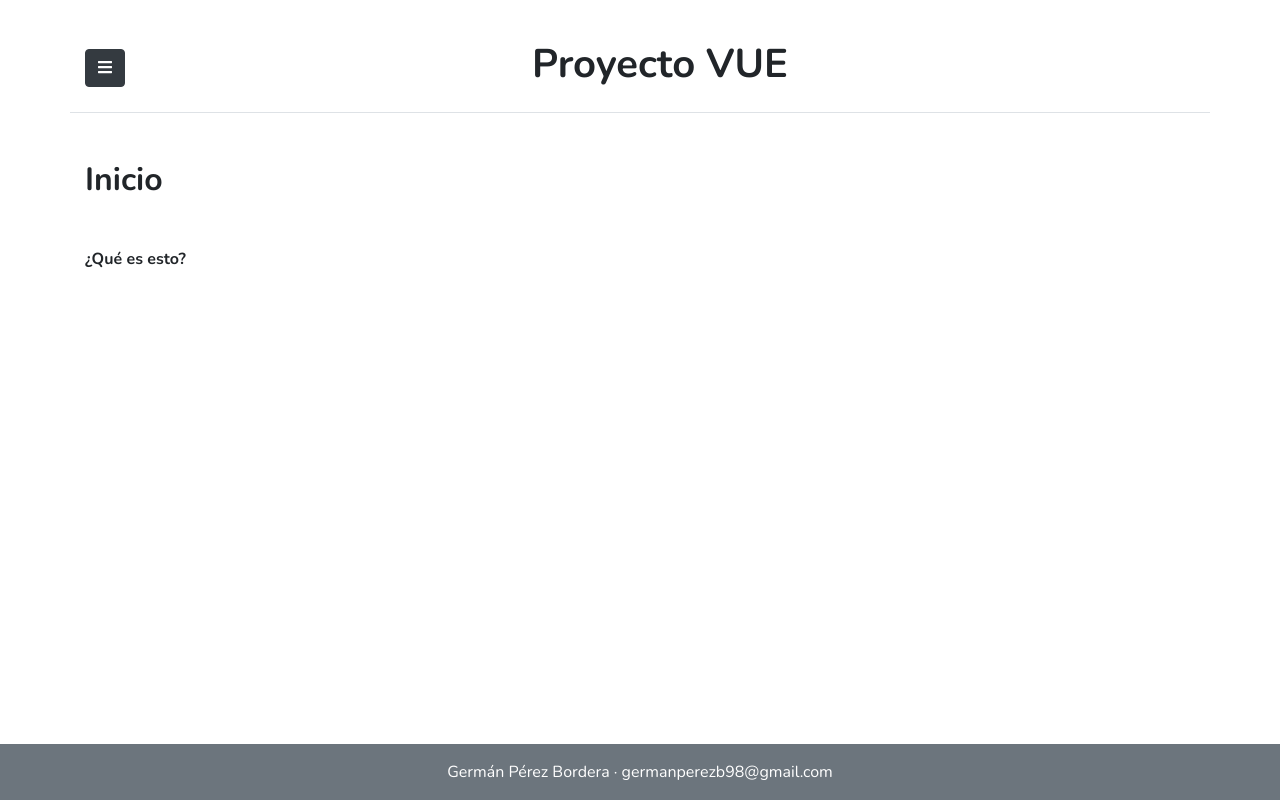
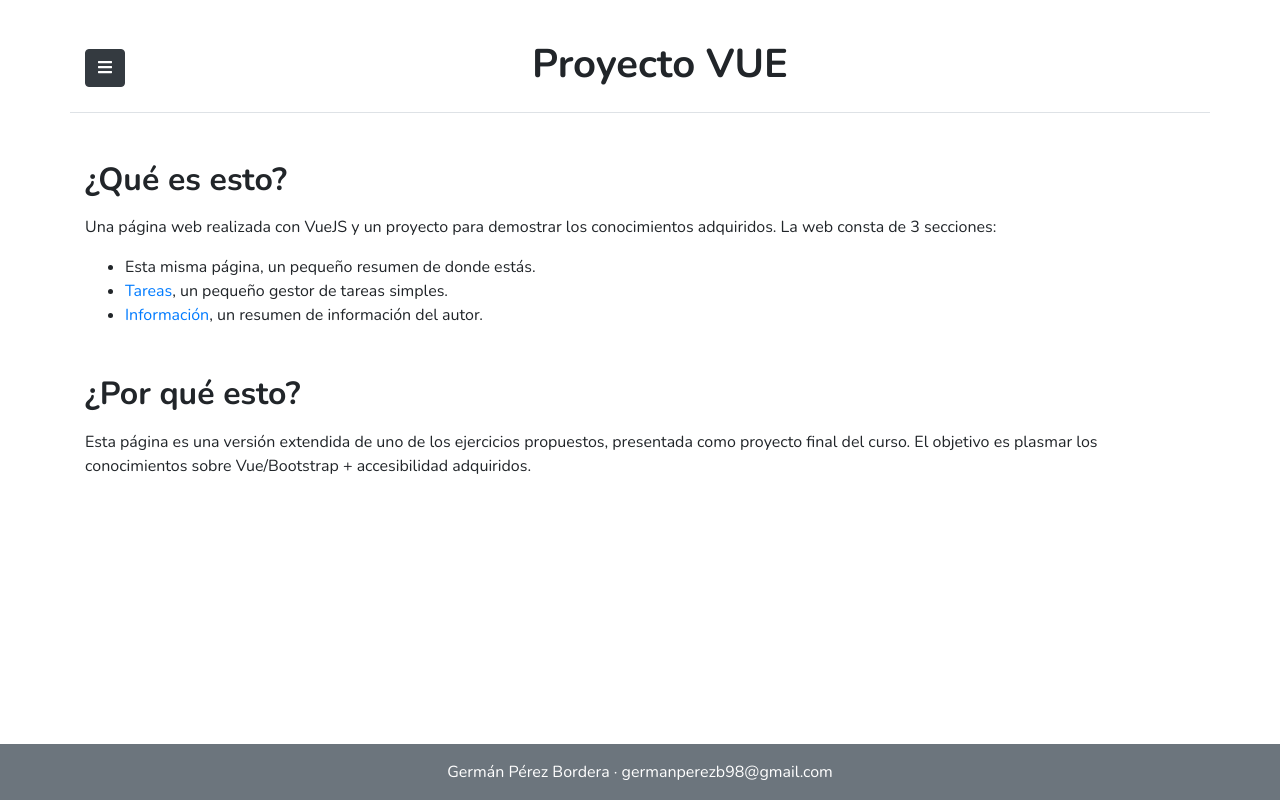
Before and after one commit to ierman1/practica-curso-vue, a Vue app: page / in a window 1280 px wide. Built offline with nearby package versions, Linux system fonts and the light colour scheme.

Commit message:
Cambios en las secciones, las tareas movidas a su propia clase y ahora salen de JSON local

```diff
--- a/package.json
+++ b/package.json
@@ -11,6 +11,7 @@
     "@fortawesome/fontawesome-svg-core": "^1.2.31",
     "@fortawesome/free-solid-svg-icons": "^5.15.0",
     "@fortawesome/vue-fontawesome": "^2.0.0",
+    "axios": "^0.21.1",
     "bootstrap-vue": "^2.17.3",
     "core-js": "^3.6.5",
     "vue": "^2.6.11",
@@ -47,7 +48,9 @@
     "parserOptions": {
       "parser": "babel-eslint"
     },
-    "rules": {}
+    "rules": {
+      "no-unused-vars": "off"
+    }
   },
   "browserslist": [
     "> 1%",
--- /dev/null
+++ b/public/tasks.json
@@ -0,0 +1,6 @@
+[
+	{ "id": 1, "text": "Hacer la compra", "status": "done" },
+	{ "id": 2, "text": "Pasear al perro", "status": "done" },
+	{ "id": 3, "text": "Hacer accesible esta pàgina", "status": "todo" },
+	{ "id": 4, "text": "Ir al gimnasio", "status": "todo" }
+]
--- a/src/App.vue
+++ b/src/App.vue
@@ -59,10 +59,9 @@
         components: {
             Sidebar
         },
-        head: {
-            htmlAttrs: {
-                lang: "es"
-            }
+        mounted() {
+            const html = document.documentElement // returns the html tag
+            html.setAttribute('lang', 'es')
         }
     }
 </script>
--- /dev/null
+++ b/src/classes/TaskData.js
@@ -0,0 +1,14 @@
+import axios from 'axios';
+
+export default class TaskData
+{
+	constructor(text) {
+		this.id = Date.now();
+		this.text = text;
+		this.status = "todo";
+	}
+
+	static getFromFile(file = "/tasks.json") {
+		return axios.get(file);
+	}
+}
--- a/src/router/index.js
+++ b/src/router/index.js
@@ -10,7 +10,7 @@ const routes = [
 	{
 		path: '/',
 		name: 'Home',
-		meta: { title: 'Inicio' },
+		meta: { title: 'Inicio', lang: 'es' },
 		component: Home
 	},
 	{
--- a/src/views/About.vue
+++ b/src/views/About.vue
@@ -1,7 +1,30 @@
 <template>
-	<div class="about">
-		<h2>About</h2>
-	</div>
+	<section id="about">
+		<article>
+			<h2 class="font-weight-bold">Información sobre el autor</h2>
+			<table class="table mt-4">
+				<thead>
+					<tr>
+						<th>Nombre</th>
+						<th>Email de contacto</th>
+						<th>¿Busco trabajo?</th>
+					</tr>
+				</thead>
+				<tbody>
+					<tr>
+						<td>Germán Pérez Bordera</td>
+						<td>
+							<a href="mailto:germanperezb98@gmail.com">germanperezb98@gmail.com</a>
+						</td>
+						<td>
+							<span class="sr-only">Sí</span>
+							<font-awesome-icon icon="check"/>
+						</td>
+					</tr>
+				</tbody>
+			</table>
+		</article>
+	</section>
 </template>
 
 <script>
--- a/src/views/Home.vue
+++ b/src/views/Home.vue
@@ -1,9 +1,23 @@
 <template>
-	<div class="home">
-		<h2 class="font-weight-bold mb-5">Inicio</h2>
-
-		<p class="font-weight-bold">¿Qué es esto?</p>
-	</div>
+	<section id="home">
+		<article>
+			<h2 class="font-weight-bold mb-3">¿Qué es esto?</h2>
+			<p>
+				Una página web realizada con VueJS y un proyecto para demostrar los conocimientos adquiridos. La web consta de 3 secciones:
+			</p>
+			<ul>
+				<li>Esta misma página, un pequeño resumen de donde estás.</li>
+				<li><router-link to="/tasks">Tareas</router-link>, un pequeño gestor de tareas simples.</li>
+				<li><router-link to="/about">Información</router-link>, un resumen de información del autor.</li>
+			</ul>
+		</article>
+		<article class="mt-5">
+			<h2 class="font-weight-bold mb-3">¿Por qué esto?</h2>
+			<p>
+				Esta página es una versión extendida de uno de los ejercicios propuestos, presentada como proyecto final del curso. El objetivo es plasmar los conocimientos sobre Vue/Bootstrap + accesibilidad adquiridos.
+			</p>
+		</article>
+	</section>
 </template>
 
 <script>
--- a/src/views/Tasks.vue
+++ b/src/views/Tasks.vue
@@ -1,5 +1,5 @@
 <template>
-	<div class="tasks">
+	<section id="tasks">
 		<h2 class="mb-5 font-weight-bold">Gestor de tareas</h2>
 		<form v-on:submit="createTask">
 			<div class="d-flex align-items-center">
@@ -29,45 +29,35 @@
 			<div class="col-12 col-lg-6">
 				<div class="todo-tasks mt-5">
 					<h2 class="mb-3">Tareas por hacer</h2>
-					<Task v-for="task in tasks.filter(task => task.status == 'todo')" v-bind:key="task.text" :task="task" @changed="changeStatus" @deleted="deleteTask"></Task>
+					<Task v-for="task in tasks.filter(task => task.status == 'todo')" v-bind:key="task.id" :task="task" @changed="changeStatus" @deleted="deleteTask"></Task>
 				</div>
 			</div>
 			<div class="col-12 col-lg-6">
 				<div class="done-tasks mt-5">
 					<h2 class="mb-3">Tareas completadas</h2>
-					<Task v-for="task in tasks.filter(task => task.status == 'done')" v-bind:key="task.text" :task="task" @changed="changeStatus" @deleted="deleteTask"></Task>
+					<Task v-for="task in tasks.filter(task => task.status == 'done')" v-bind:key="task.id" :task="task" @changed="changeStatus" @deleted="deleteTask"></Task>
 				</div>
 			</div>
 		</div>
-	</div>
+	</section>
 </template>
 
 <script>
 	import Task from '@/components/Task.vue'
+	import TaskData from '../classes/TaskData.js'
 
 	export default {
 		name: 'Tasks',
 		data: () => {
 			return {
 				newTask: "",
-				tasks: [
-					{ id: 1, text: 'Hacer la compra', status: 'done' },
-					{ id: 2, text: 'Pasear al perro', status: 'done' },
-					{ id: 3, text: 'Hacer accesible esta pàgina', status: 'todo' },
-					{ id: 4, text: 'Ir al gimnasio', status: 'todo' }
-				]
+				tasks: []
 			}
 		},
 		methods: {
 			createTask: function(e) {
 				e.preventDefault();
-
-				this.tasks.push({
-					id: Date.now(),
-					text: this.newTask,
-					status: 'todo'
-				});
-
+				this.tasks.push(new TaskData(this.newTask));
 				this.newTask = "";
 			},
 			changeStatus(data) {
@@ -77,7 +67,9 @@
 				this.tasks.splice(this.tasks.indexOf(this.tasks.find(task => task.id == id)), 1);
 			}
 		},
-		mounted: () => {
+		mounted: function () {
+			TaskData.getFromFile().then(response => (this.tasks = response.data));
+
 			document.onkeypress = function (e) {
 				e = e || window.event;
 				if (e.keyCode == 47) {
```
Also changed, not shown: src/assets/logo.png (deleted), 1 other file (tests, documents, lock files or other folders).
